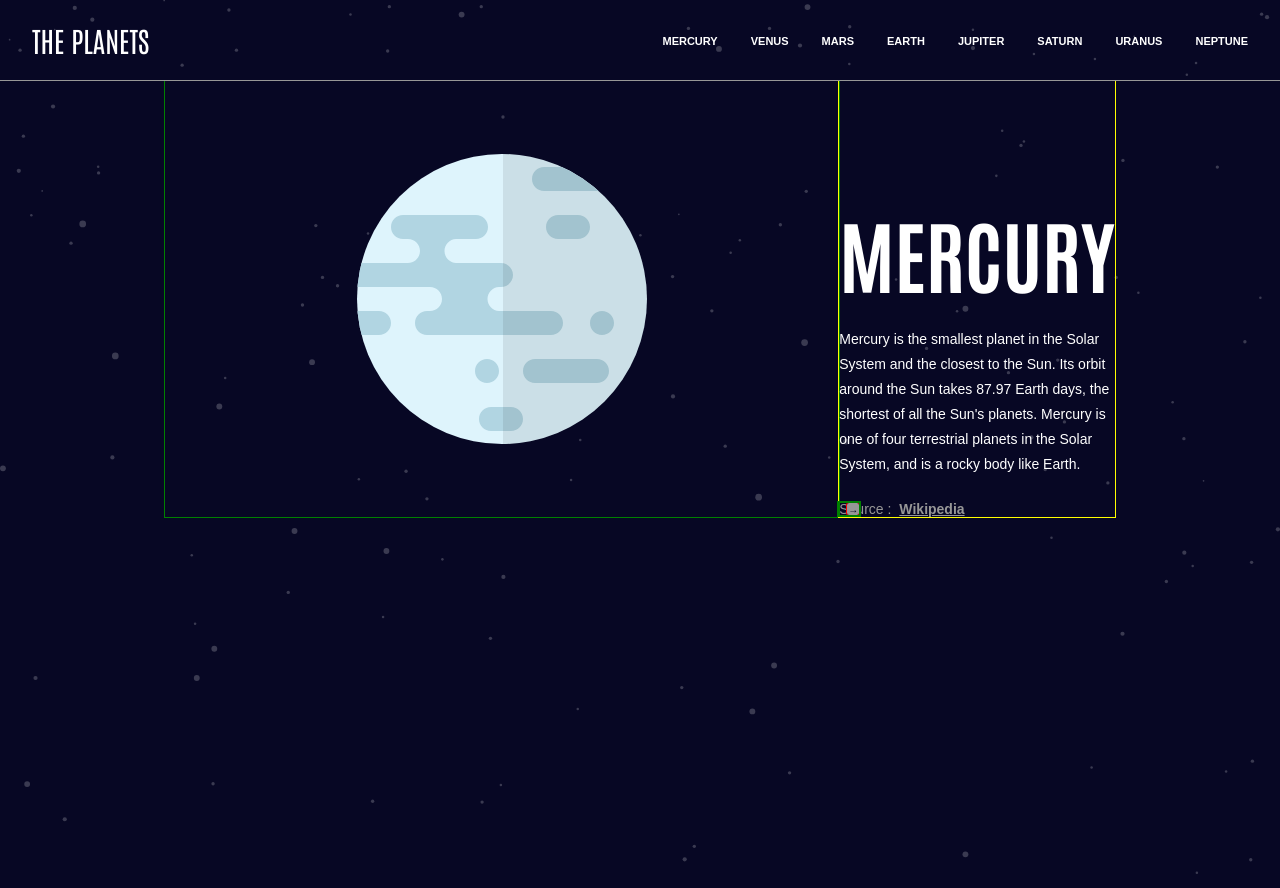
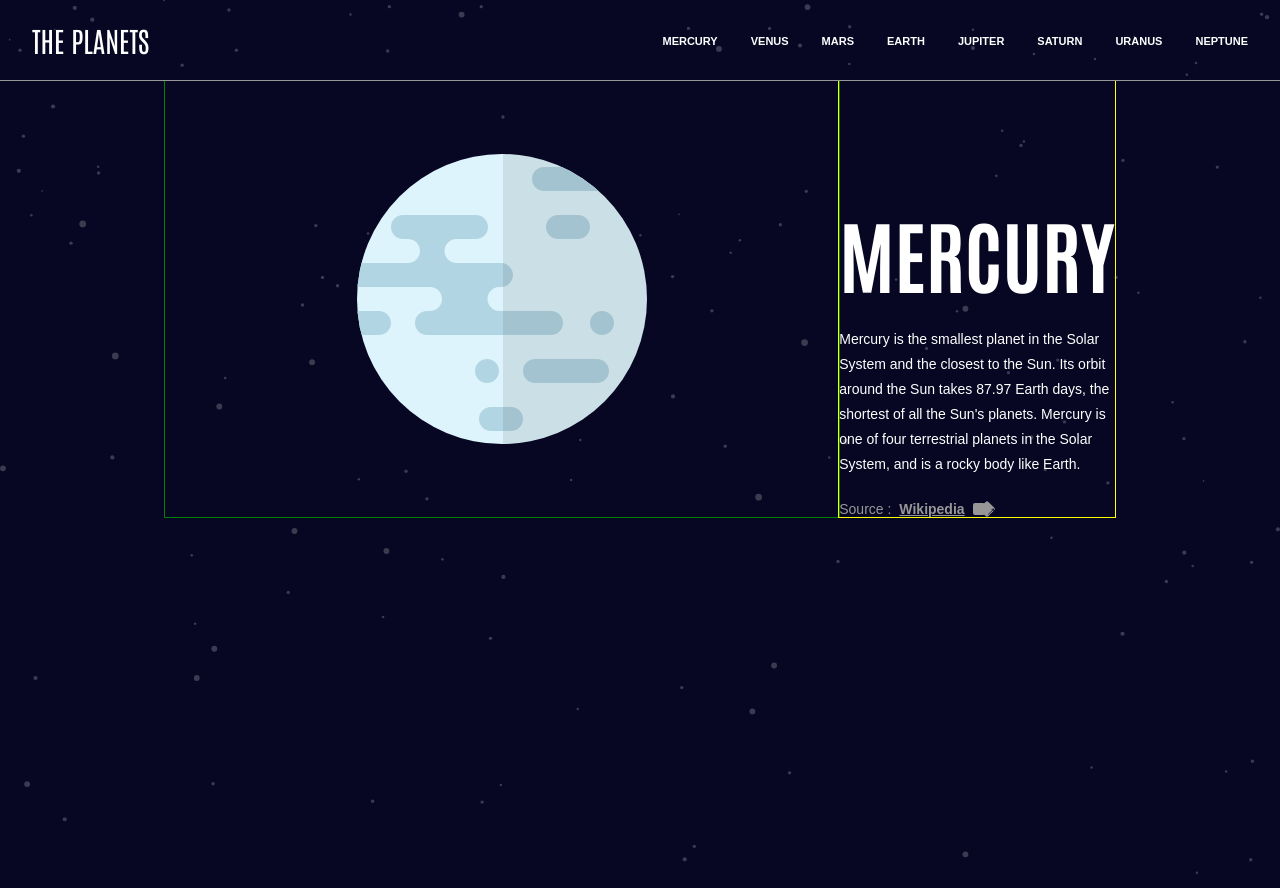
Before and after one commit to tsimeonov/planets-fact-site, a plain HTML site: page starter-code/index.html in a window 1280 px wide. Drawn offline with Linux system fonts and the light colour scheme.

Commit message:
Update style.css

```diff
--- a/starter-code/style.css
+++ b/starter-code/style.css
@@ -87,29 +87,34 @@
 	margin-left: 8px;
 }
 
-.info div span:first-child {
-	display: flex;
-	justify-content: center;
-	align-items: center;
+.info div span:last-child {
+	/* This creates a positioning "anchor" for the arrow */
+	position: relative;
+
+	/* Your container styles */
+	display: inline-block; /* Use inline-block for a simple container */
 	width: 12px;
 	height: 12px;
-	/* This creates the grey box */
 	background-color: #979797;
-
-	/* This makes the arrow character match the page background */
-	color: #070724;
 	border-radius: 2px;
 	margin-left: 8px;
-	/* display: flex;
-	justify-content: center;
-	align-items: ce; */
-	outline: 1px solid red;
 }
 
-.info div span:nth-child(2) {
-	outline: 2px solid green;
-	font-size: 10px;
+/* 2. Style and rotate the arrow itself */
+.arrow {
+	/* Position the arrow relative to its parent anchor */
 	position: absolute;
+
+	/* The centering trick: move to the middle, then pull back by half its own size */
+	top: 50%;
+	left: 50%;
+
+	/* This transform both centers AND rotates the arrow */
+	transform: translate(-50%, -50%) rotate(-45deg);
+
+	/* Set the arrow color */
+	color: #070724;
+	background-color: transparent;
 }
 
 .extra-info {
```
